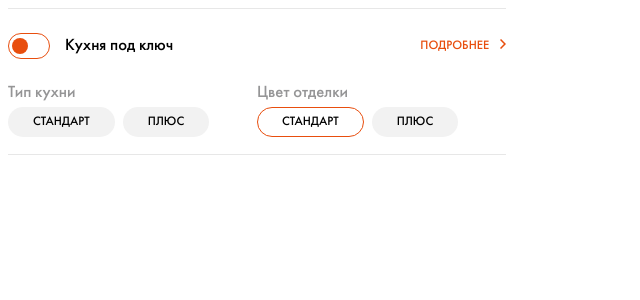
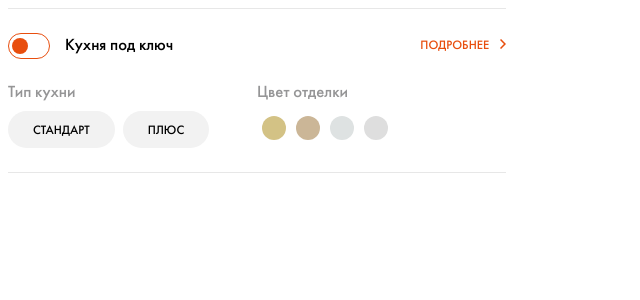
Before and after one commit to povar0305/french_rabbit, a Vue app: page / in a window 1280 px wide. Shown: the top 300 px of the page, without its empty margins (0-640 px from the left). Built offline with nearby package versions, Linux system fonts and the light colour scheme.

Commit message:
Компонент v-chips v1

```diff
--- a/src/App.vue
+++ b/src/App.vue
@@ -13,7 +13,6 @@
             </vSwitch>
           </div>
           <a href="#" class="kitchen__link">
-            <!-- <input type="checkbox" v-model="switch_status" />    -->
             Подробнее
             <svg
               width="6"
@@ -33,12 +32,22 @@
         </div>
         <div class="kitchen__inner--row">
           <div class="kitchen__inner--col-1">
+            <VChip
+              :data="chip_kitchen"
+              v-model="result_kitchen"
+              @change="result_kitchen = $event"
+            >
               <p>Тип кухни</p>
-            <VChip></VChip>
+            </VChip>
           </div>
           <div class="kitchen__inner--col-1">
+            <VChip
+              :data="chip_color"
+              v-model="result_colors"
+              @change="result_colors = $event"
+            >
               <p>Цвет отделки</p>
-            <VChip></VChip>
+            </VChip>
           </div>
         </div>
       </div>
@@ -63,11 +72,21 @@ export default {
   data: function () {
     return {
       switch_status: false,
+      chip_kitchen: {
+        type: "types",
+        name_group: "types1",
+        data: ["Стандарт", "Плюс"],
+      },
+      chip_color: {
+        type: "colors",
+        name_group: "colors1",
+        data: ["#D3C285", "#CBB697", "#DEE2E2", "#DEDEDE"],
+      },
+      result_kitchen: null,
+      result_colors: null,
     };
   },
-  methods: {
-
-  },
+  methods: {},
 };
 </script>
 
--- a/src/components/v-chip.vue
+++ b/src/components/v-chip.vue
@@ -1,20 +1,20 @@
 <template >
-    <div class="chips types">
+  <div class="chips" :class="data.type">
+    <slot></slot>
     <div class="chip">
-                <label
+      <label v-for="element in data.data" :key="element"
         ><input
           type="radio"
-                    value="standart"
-                    checked
-                    name="selectedTypeKitchen"
+          :name="data.name_group"
+          :value="element"
+          v-on:change="$emit('change', $event.target.value)"
         />
-                  Cтандарт
-                </label>
-              </div>
-              <div class="chip">
-                <label>
-                  <input type="radio" value="plus" name="selectedTypeKitchen" />
-                  Плюс
+        <span v-if="data.type == 'types'" class="text">{{ element }}</span>
+        <span
+          v-if="data.type == 'colors'"
+          class="circle"
+          :style="{ background: element }"
+        ></span>
       </label>
     </div>
   </div>
@@ -22,10 +22,13 @@
 <script>
 export default {
   name: "v-line",
-};</script>
+  props: ["data"],
+};
+</script>
 <style lang="scss" scoped>
 .chips {
   display: flex;
+  flex-direction: column;
   & input {
     opacity: 0;
     position: absolute;
@@ -35,18 +38,29 @@ export default {
     border: 1px solid #e84e0e;
     background-color: transparent;
   }
+
+  & label {
+    border: 1px solid transparent;
+  }
+
+  & .chip {
+    display: flex;
+    flex-direction: row;
+  }
   &.types label {
     width: auto;
     border-radius: 32px;
     padding: 8px 24px;
     margin-right: 8px;
     background-color: #f2f2f2;
-        text-transform: uppercase;
-        font-size: 12px;
     cursor: pointer;
     transition: 0.35s cubic-bezier(0.54, 1.6, 0.5, 1);
     border: 1px solid transparent;
+    & span.text {
+      text-transform: uppercase;
+      font-size: 12px;
       letter-spacing: 1.2;
+    }
   }
 
   &.colors label {
@@ -58,13 +72,11 @@ export default {
     justify-content: center;
     border-radius: 50%;
     cursor: pointer;
-        &::after {
+    & span.circle {
       position: absolute;
       width: 24px;
       height: 24px;
       border-radius: 50%;
-          content: "";
-          background-color: #d3c285 !important;
     }
   }
 }
```
Lines whose indentation alone changed are shown as unchanged.
